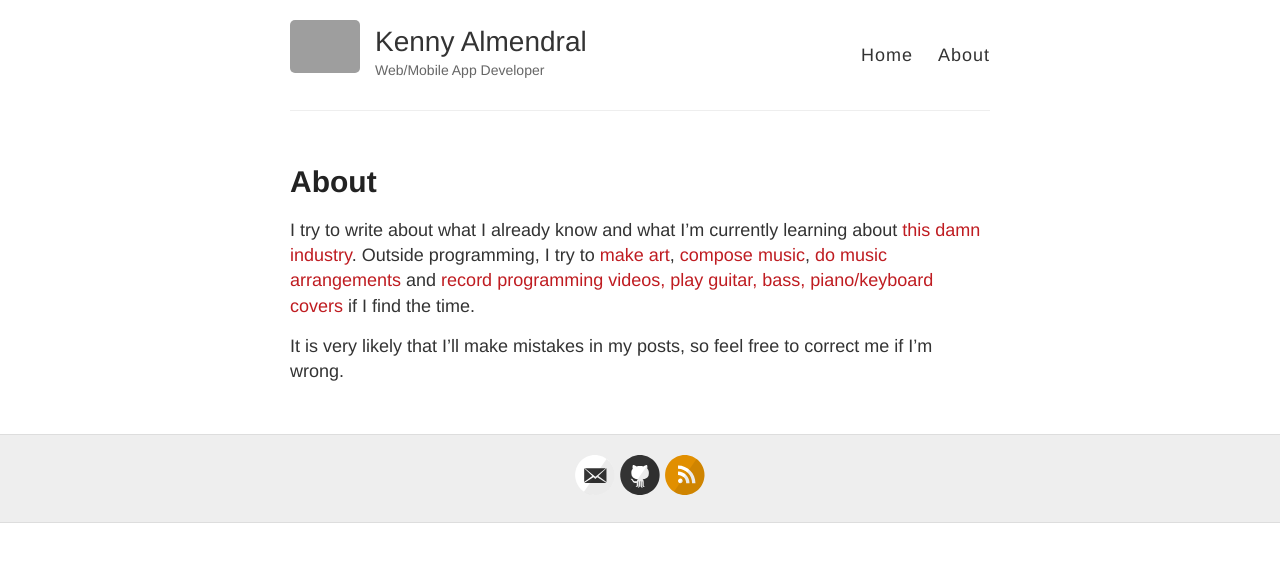
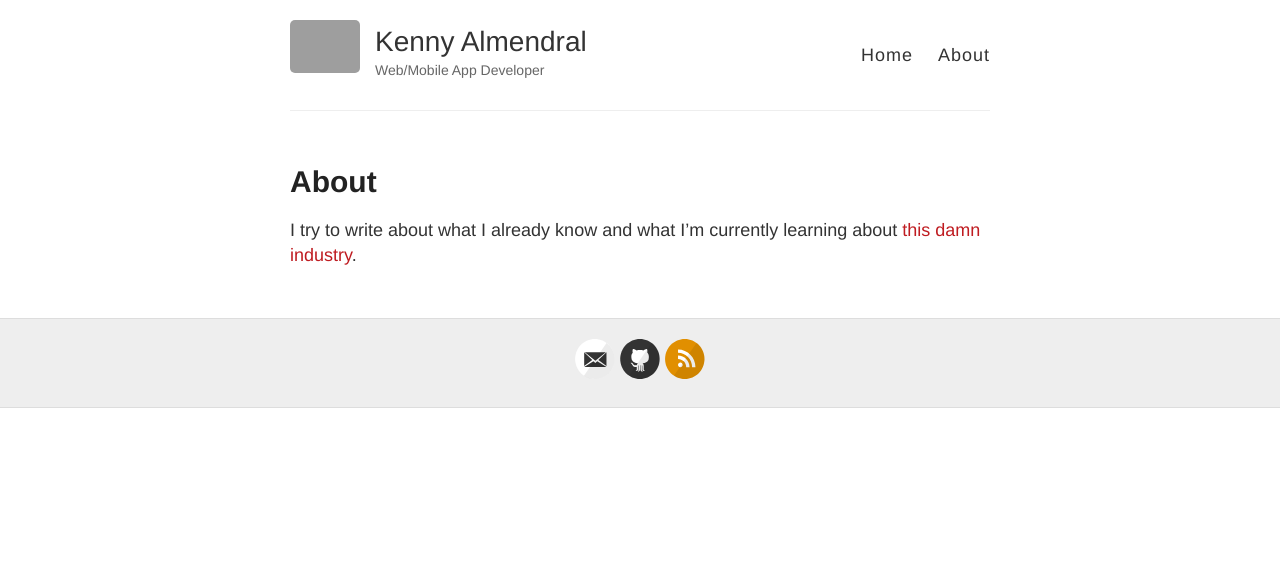
Before and after one commit to kennyalmendral/kennyalmendral.github.io, a Jekyll site: the page built from about.md, in a window 1280 px wide. Shown: the top 562 px of the page. Built offline with Jekyll 4.4.1, drawn with Linux system fonts in a browser that asks for light colours; grey boxes are pictures that could not be loaded.

Commit message:
Update about.md

```diff
--- a/about.md
+++ b/about.md
@@ -4,6 +4,4 @@
 permalink: /about/
 ---
 
-I try to write about what I already know and what I’m currently learning about [this damn industry](https://code.tutsplus.com/articles/this-damn-industry--net-17054){:target="_blank"}. Outside programming, I try to [make art](https://kennyalmendral.artstation.com/){:target="_blank"}, [compose music](https://open.spotify.com/artist/0x4uUmIIwlvugj7YtZK2yG){:target="_blank"}, [do music arrangements](https://soundcloud.com/kennyalmendral){:target="_blank"} and [record programming videos, play guitar, bass, piano/keyboard covers](https://www.youtube.com/kennyalmendral){:target="_blank"} if I find the time.
-
-It is very likely that I’ll make mistakes in my posts, so feel free to correct me if I’m wrong.
+I try to write about what I already know and what I’m currently learning about [this damn industry](https://code.tutsplus.com/articles/this-damn-industry--net-17054){:target="_blank"}.
```
